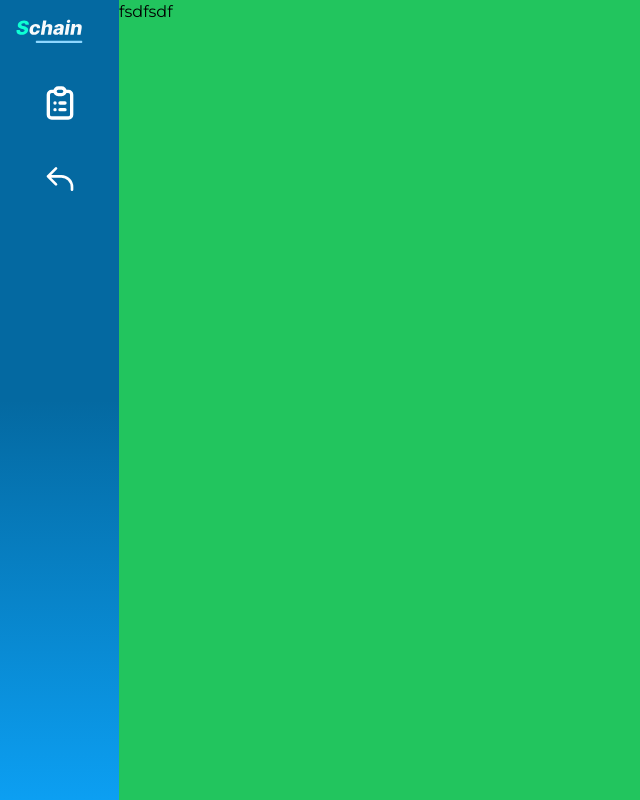
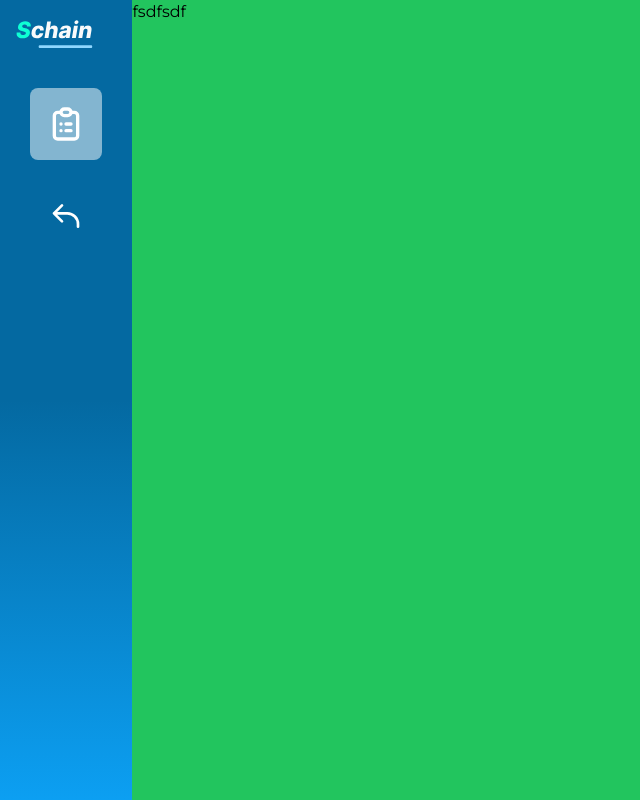
Before and after one commit to mendsalbert/schain, a Next.js app: page /admin in a window 1280 px wide. Shown: the whole page, without its empty margins (0-640 px from the left). Built offline with nearby package versions, Linux system fonts and the light colour scheme.

Commit message:
schain ui

```diff
--- a/pages/admin.tsx
+++ b/pages/admin.tsx
@@ -8,8 +8,8 @@ const Admin = (props: Props) => {
     <div className="font-Montserrat  w-full">
       <div className="flex flex-row w-full">
         <div className="bg-gradient-to-b space-y-10 flex p-4 flex-col text-center items-center from-[#0469A1] via-[#0469A1]  to-[#0C9FF2]  h-screen">
-          <img src={"/images/logo.svg"} className="w-24" />
-          <div className="">
+          <img src={"/images/logo.svg"} className="w-28" />
+          <div className="bg-[#ffffff81] p-4 rounded-lg">
             <ClipboardListIcon className="h-10 text-white" />
           </div>
           <div className="">
```
